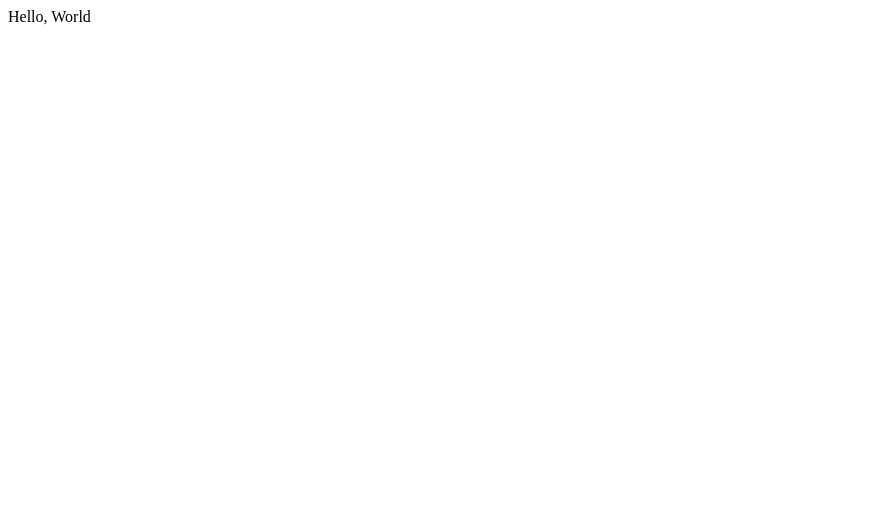
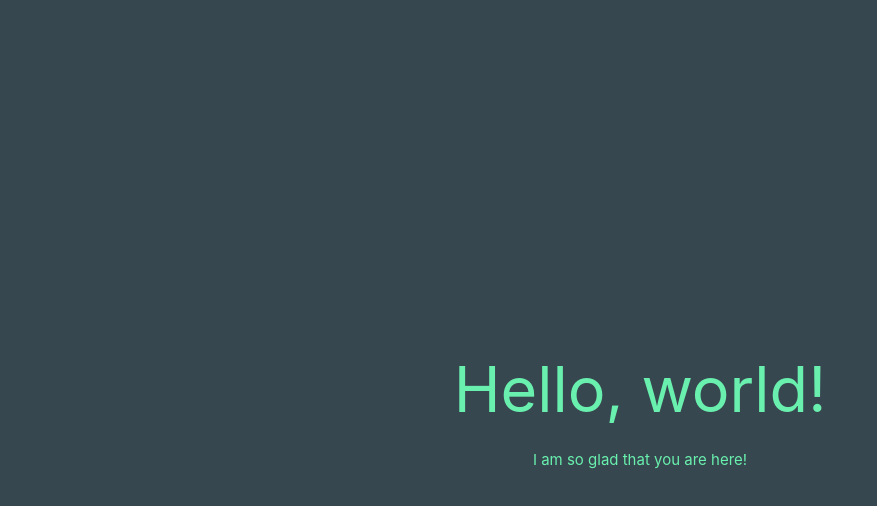
Before and after one commit to samuelpbowman/samuelpbowman.github.io, a plain HTML site: page index.html in a window 1280 px wide. Shown: the whole page, without its empty margins (0-877 px from the left). Drawn offline with nearby package versions, Linux system fonts and the light colour scheme.

Commit message:
minimal styling

```diff
--- /dev/null
+++ b/css/style.css
@@ -0,0 +1,10 @@
+/*body {
+    font-family: Montserrat;
+}*/
+
+.landing {
+    position: absolute;
+    top: 50%;
+    left: 50%;
+    transform: translate(-50%, -50%);
+}
--- a/index.html
+++ b/index.html
@@ -1 +1,16 @@
-Hello, World
+<!DOCTYPE html>
+<html>
+    <head>
+        <title>Samuel P. Bowman</title>
+        <meta charset="utf-8">
+        <link rel="stylesheet" href="css/style.css" type="text/css">
+        <link rel="stylesheet" href="https://cdnjs.cloudflare.com/ajax/libs/materialize/1.0.0/css/materialize.min.css">
+        <script src="https://cdnjs.cloudflare.com/ajax/libs/materialize/1.0.0/js/materialize.min.js"></script>
+    </head>
+    <body class="blue-grey darken-3">
+        <div class="landing">
+            <h1 class="green-text text-accent-2">Hello, world!</h1>
+            <p class="green-text text-accent-2 center-align">I am so glad that you are here!</p>
+        </div>
+    </body>
+</html>
```
Also changed, not shown: 1 other file.
